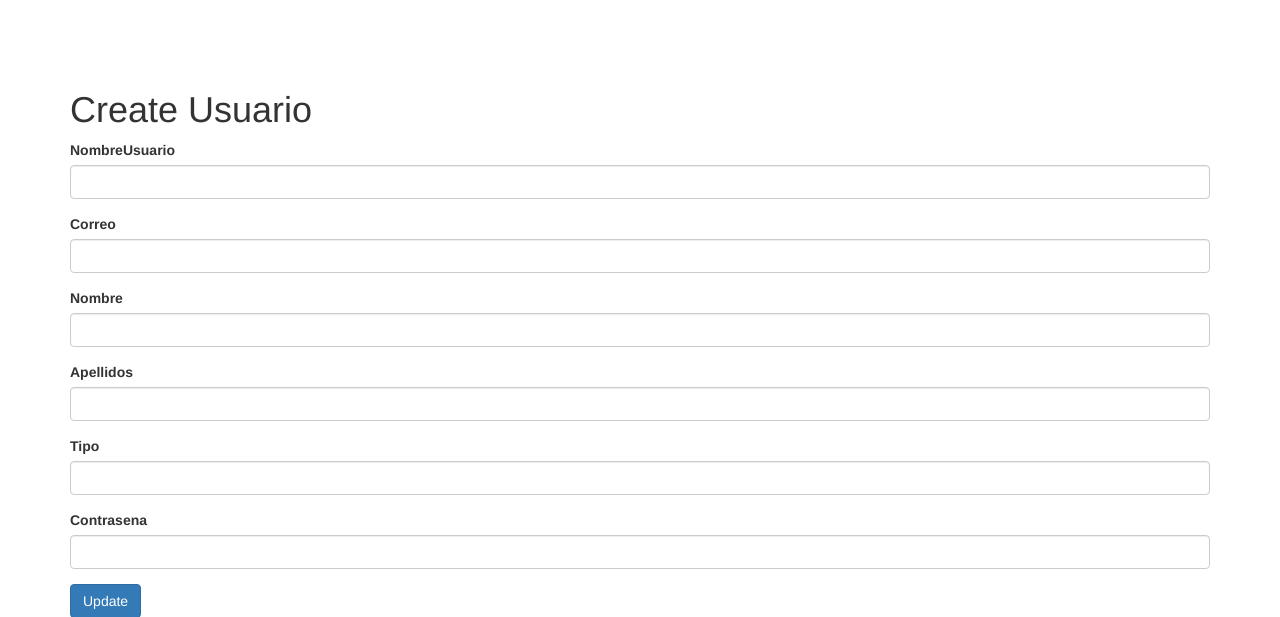
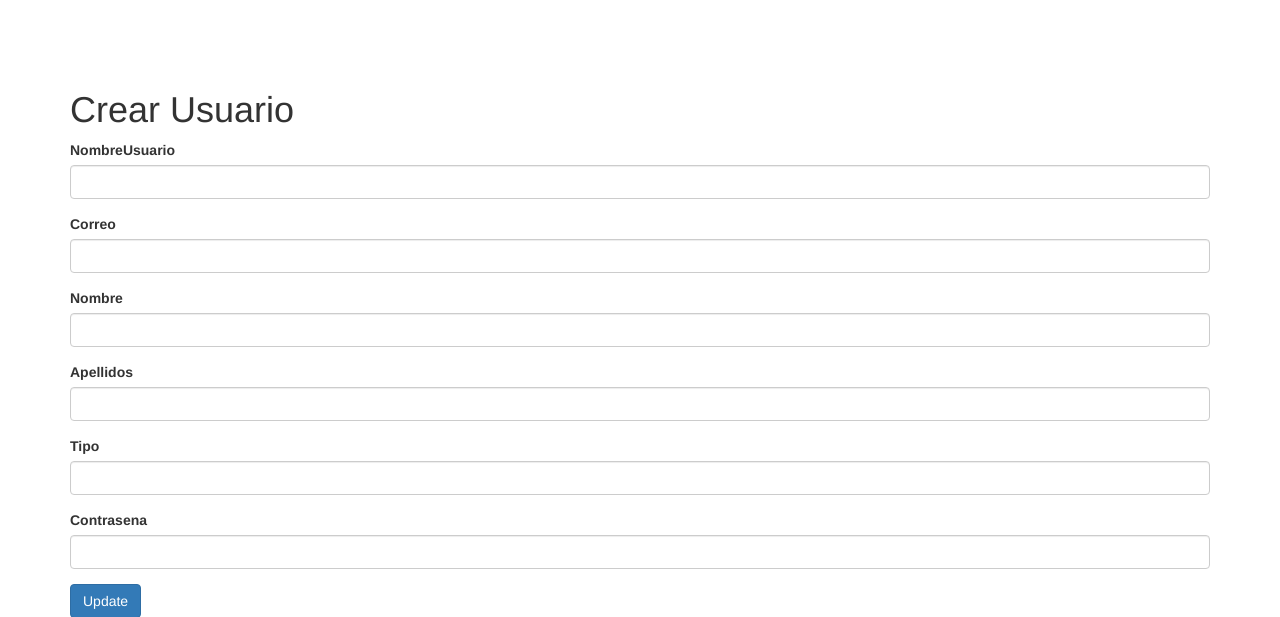
Before and after one commit to erpachecomo/ProyectoFinalWeb, a Yii app: template views/usuario/create.php in a window 1280 px wide. Shown: the top 617 px of the page. Run offline with PHP 8.4 and a stand-in for Yii, Linux system fonts and the light colour scheme; the template is opened without the code that fills it, so the values that code supplies are empty; form fields are guessed from the names that the template uses; some libraries are stand-ins or nearby versions.

Commit message:
se modifico usuario

```diff
--- a/views/usuario/create.php
+++ b/views/usuario/create.php
@@ -6,7 +6,7 @@ use yii\helpers\Html;
 /* @var $this yii\web\View */
 /* @var $model app\models\Usuario */
 
-$this->title = 'Create Usuario';
+$this->title = 'Crear Usuario';
 $this->params['breadcrumbs'][] = ['label' => 'Usuarios', 'url' => ['index']];
 $this->params['breadcrumbs'][] = $this->title;
 ?>
```
